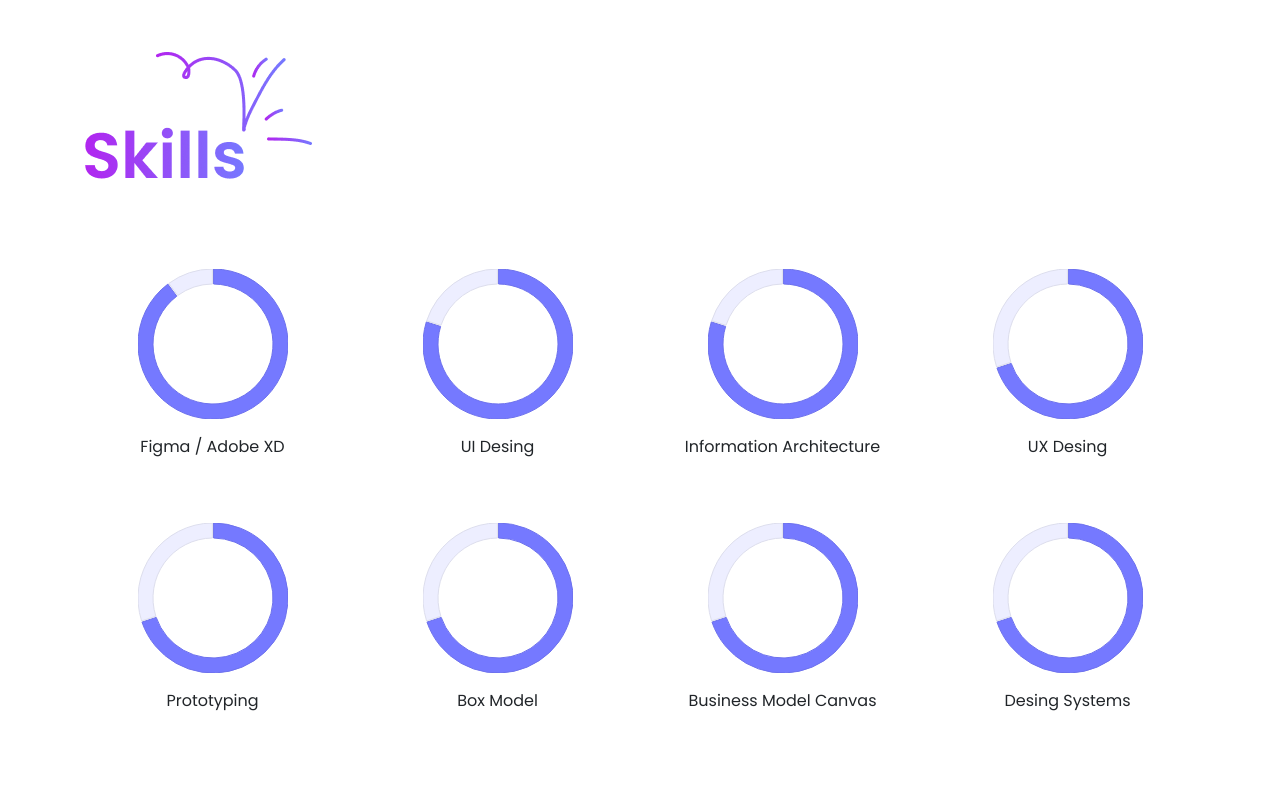
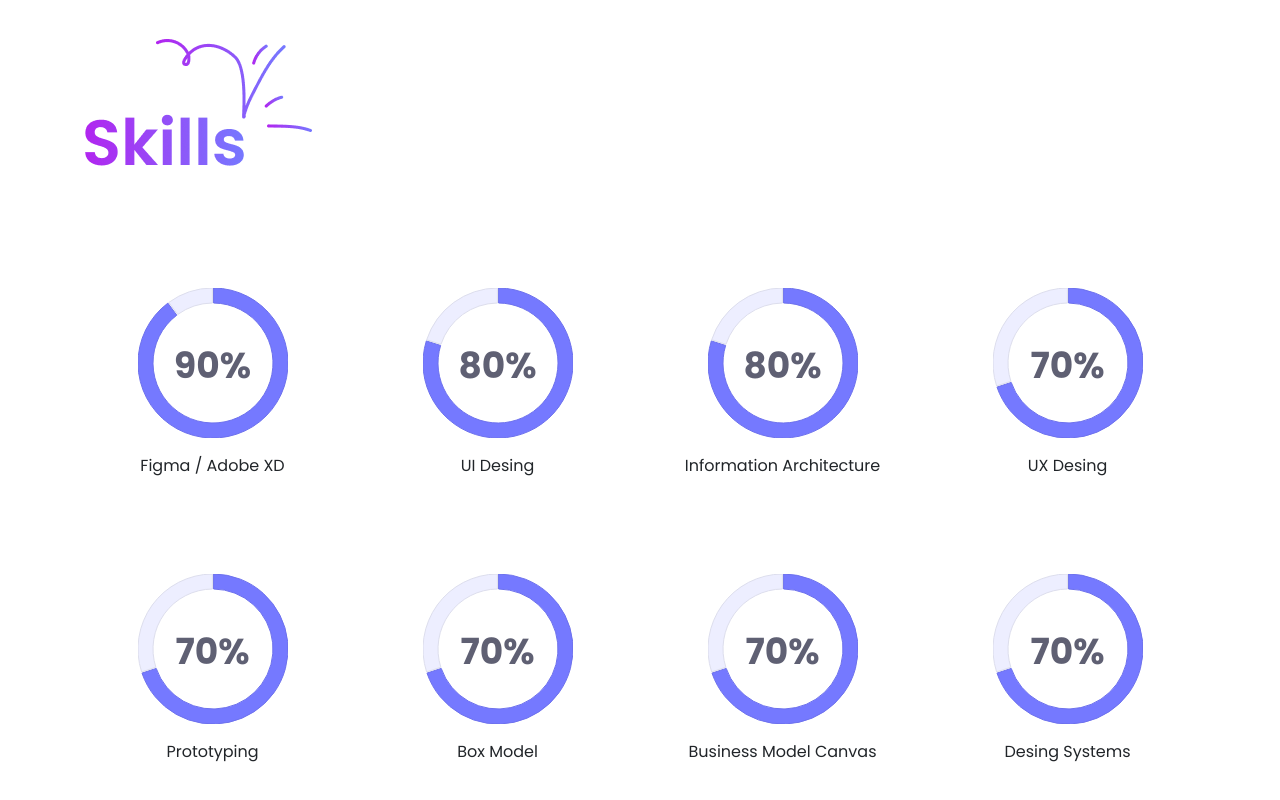
Before and after one commit to AhmedAdel700/5D, a React (Vite) app: page / in a window 1280 px wide. Shown: the part 744-1544 px from the top of the page. Built offline with nearby package versions, Linux system fonts and the light colour scheme; the HTML template or start-up script is replaced by a standard one.

Commit message:
fixed the skills bug

```diff
--- a/src/components/skills/Skills.jsx
+++ b/src/components/skills/Skills.jsx
@@ -19,7 +19,7 @@ export default function Skills() {
             md={6}
             sm={6}
             xs={6}
-            className="mb-5 pb-3 d-flex flex-column align-items-center"
+            className="mb-5 pb-3 d-flex flex-column align-items-center box"
           >
             <PieChart data={{ percentage: skill.percentage }} size={150} />
             <span className="mt-3">{skill.skillName}</span>
--- a/src/components/skills/skills.css
+++ b/src/components/skills/skills.css
@@ -1,5 +1,5 @@
 .skills-section {
-  height: 100vh;
+  height: 100%;
   display: flex;
   justify-content: center;
   flex-direction: column;
@@ -7,7 +7,6 @@
 }
 
 .skills-pic {
-  margin-bottom: 2rem;
   align-self: flex-start;
   margin-bottom: 5rem;
 }
@@ -24,7 +23,7 @@
     height: 100px;
   }
 }
-.boxx {
+.box {
   position: relative;
 }
 .percentage {
```
